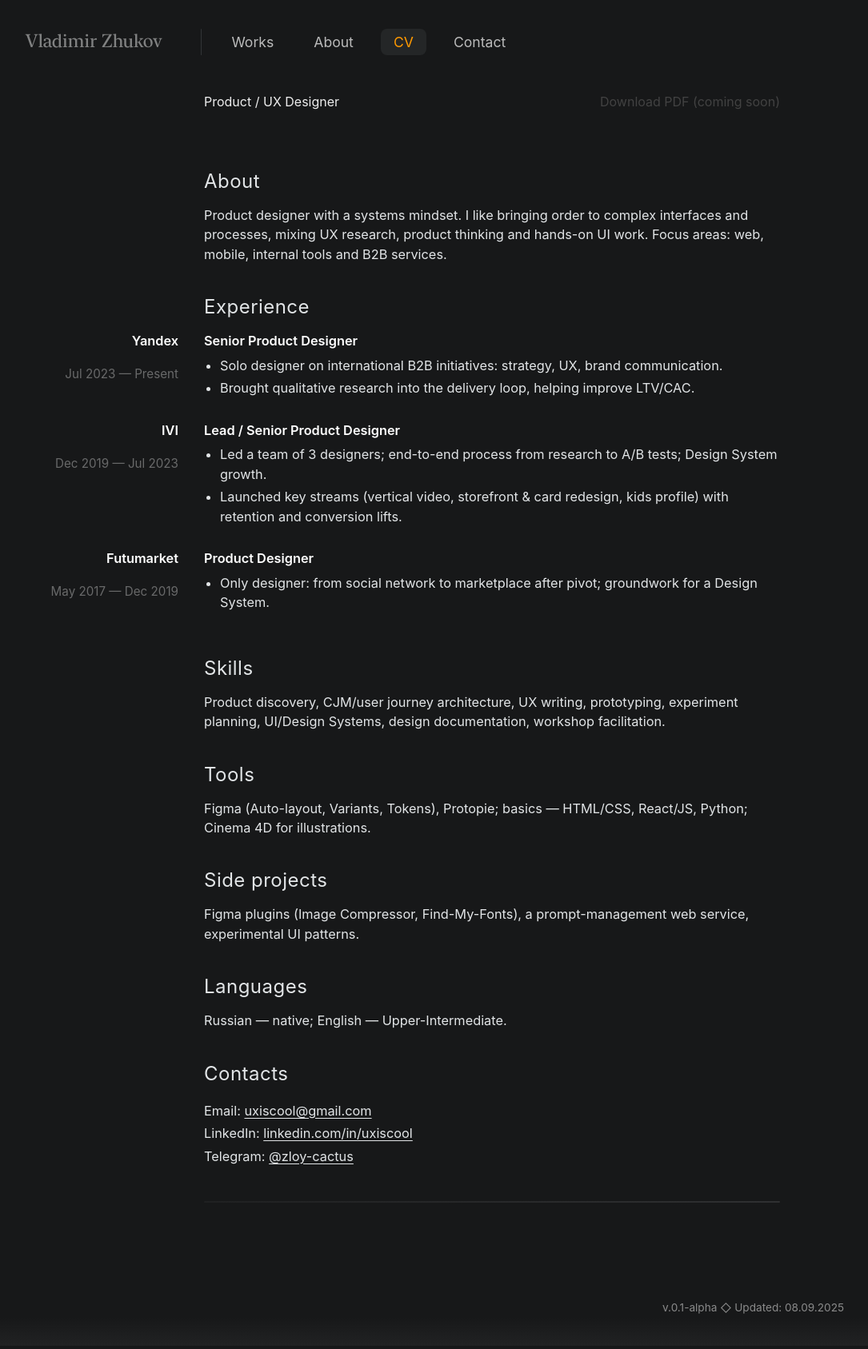
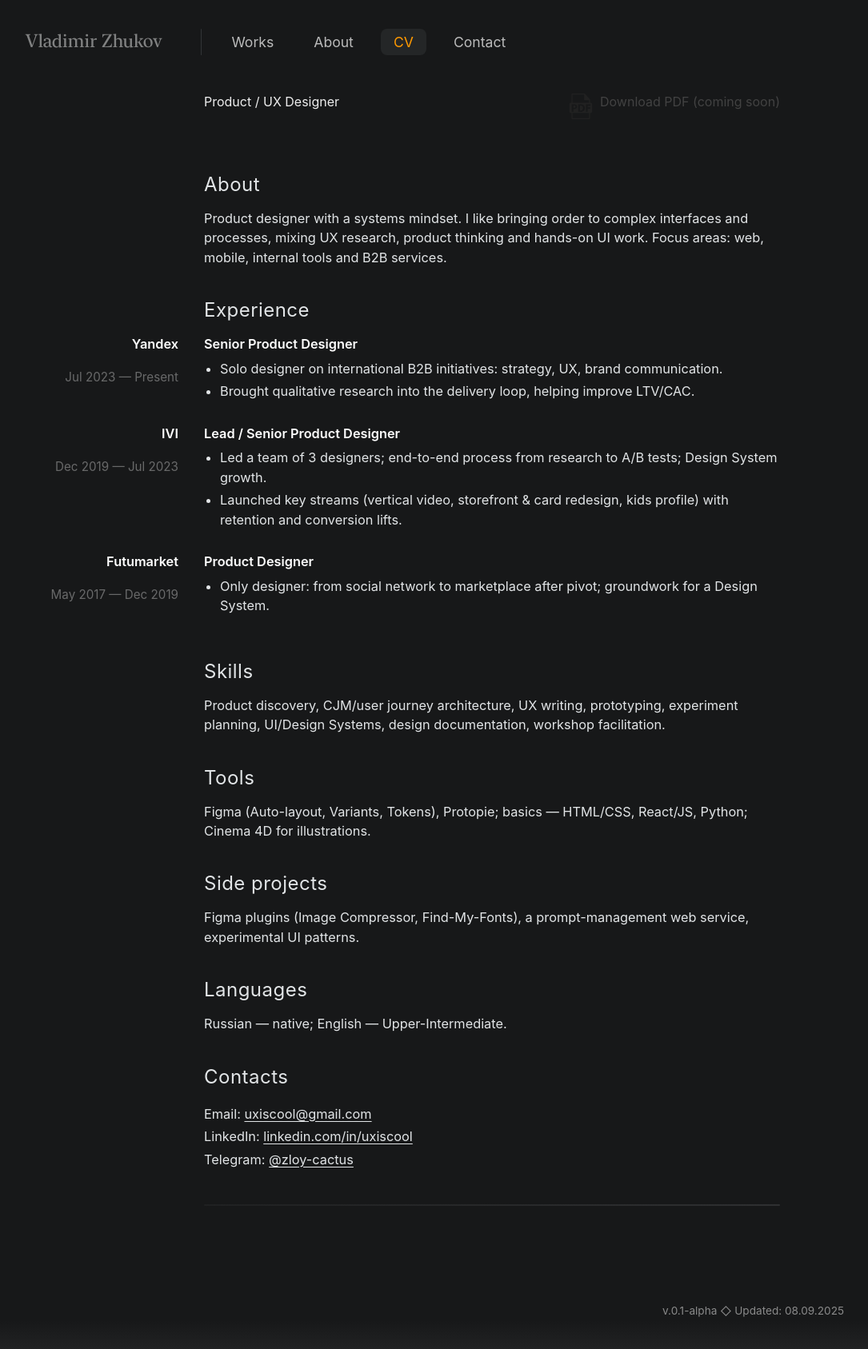
Before and after one commit to uxiscool/experience, a Jekyll site: the page built from cv.md, in a window 1280 px wide. Shown: the whole page at 80% size, without its empty margins (25-1110 px from the left). Built offline with Jekyll 4.4.1, drawn with Linux system fonts in a browser that asks for light colours.

Commit message:
Add files via upload

```diff
--- a/cv.md
+++ b/cv.md
@@ -3,32 +3,25 @@ layout: default
 title: CV
 permalink: /cv/
 ---
-
 <div class="container">
-
 <header class="cv-head">
   <div class="cv-title">Product / UX Designer</div>
-
-  <p class="cv-download disabled-text">
-    <a href="{{ site.baseurl }}/ui/cv.pdf" aria-disabled="true">Download PDF (coming soon)</a>
-  </p>
+ <p class="cv-download disabled-text">
+  <img src="{{ site.baseurl }}/ui/icon_pdf.svg" alt="PDF" width="32" height="32" style="vertical-align:middle; margin-right:8px;">
+  <a href="{{ site.baseurl }}/ui/cv.pdf" aria-disabled="true">Download PDF (coming soon)</a>
+</p>
 </header>
-
   <section class="cv-grid">
-
     <!-- ABOUT -->
     <div class="cv-rail"></div>
     <div class="cv-right"><h2 class="cvsubheading">About</h2></div>
-
     <div class="cv-rail"></div>
     <div class="cv-right">
       Product designer with a systems mindset. I like bringing order to complex interfaces and processes, mixing UX research, product thinking and hands-on UI work. Focus areas: web, mobile, internal tools and B2B services.
     </div>
-
     <!-- EXPERIENCE -->
     <div class="cv-rail"></div>
     <div class="cv-right"><h2 class="cvsubheading">Experience</h2></div>
-
     <!-- Job: Yandex -->
     <div class="cv-rail">
       <span class="cv-company">Yandex</span><br>
@@ -41,7 +34,6 @@ permalink: /cv/
         <li>Brought qualitative research into the delivery loop, helping improve LTV/CAC.</li>
       </ul>
     </div>
-
     <!-- Job: IVI -->
     <div class="cv-rail">
       <span class="cv-company">IVI</span><br>
@@ -54,7 +46,6 @@ permalink: /cv/
         <li>Launched key streams (vertical video, storefront & card redesign, kids profile) with retention and conversion lifts.</li>
       </ul>
     </div>
-
     <!-- Job: Futumarket -->
     <div class="cv-rail">
       <span class="cv-company">Futumarket</span><br>
@@ -66,47 +57,37 @@ permalink: /cv/
         <li>Only designer: from social network to marketplace after pivot; groundwork for a Design System.</li>
       </ul>
     </div>
-
     <!-- SKILLS -->
     <div class="cv-rail"></div>
     <div class="cv-right"><h2 class="cvsubheading">Skills</h2></div>
-
     <div class="cv-rail"></div>
     <div class="cv-right">
       Product discovery, CJM/user journey architecture, UX writing, prototyping, experiment planning, UI/Design Systems, design documentation, workshop facilitation.
     </div>
-
     <!-- TOOLS -->
     <div class="cv-rail"></div>
     <div class="cv-right"><h2 class="cvsubheading">Tools</h2></div>
-
     <div class="cv-rail"></div>
     <div class="cv-right">
       Figma (Auto-layout, Variants, Tokens), Protopie; basics — HTML/CSS, React/JS, Python; Cinema 4D for illustrations.
     </div>
-
     <!-- SIDE PROJECTS -->
     <div class="cv-rail"></div>
     <div class="cv-right"><h2 class="cvsubheading">Side projects</h2></div>
-
     <div class="cv-rail"></div>
     <div class="cv-right">
       Figma plugins (Image Compressor, Find-My-Fonts), a prompt-management web service, experimental UI patterns.
     </div>
-
     <!-- LANGUAGES -->
     <div class="cv-rail"></div>
     <div class="cv-right"><h2 class="cvsubheading">Languages</h2></div>
-
     <div class="cv-rail"></div>
     <div class="cv-right">
       Russian — native; English — Upper-Intermediate.
     </div>
-
     <!-- CONTACTS -->
     <div class="cv-rail"></div>
     <div class="cv-right"><h2 class="cvsubheading">Contacts</h2></div>
-
     <div class="cv-rail"></div>
     <div class="cv-right">
       <ul class="cv-contacts-list">
@@ -115,8 +96,7 @@ permalink: /cv/
           <a class="cv-email" href="javascript:void(0)"
    data-user="loocsixu" data-host="moc.liamg">
   <span class="cv-email-text">[show email]</span>
-</a>
-        </li>
+</a></li>
         <li>
           LinkedIn:
           <a href="https://linkedin.com/in/uxiscool" target="_blank" rel="noopener">
@@ -130,7 +110,6 @@ permalink: /cv/
           </a>
         </li>
       </ul>
-
       <!-- email обфускация -->
   <script>
 (function () {
@@ -145,8 +124,6 @@ permalink: /cv/
 </script>
       <noscript><p>Email: uxiscool [at] gmail [dot] com</p></noscript>
     </div>
-
   </section>
-
   <div class="intro-divider"></div>
 </div>
```
